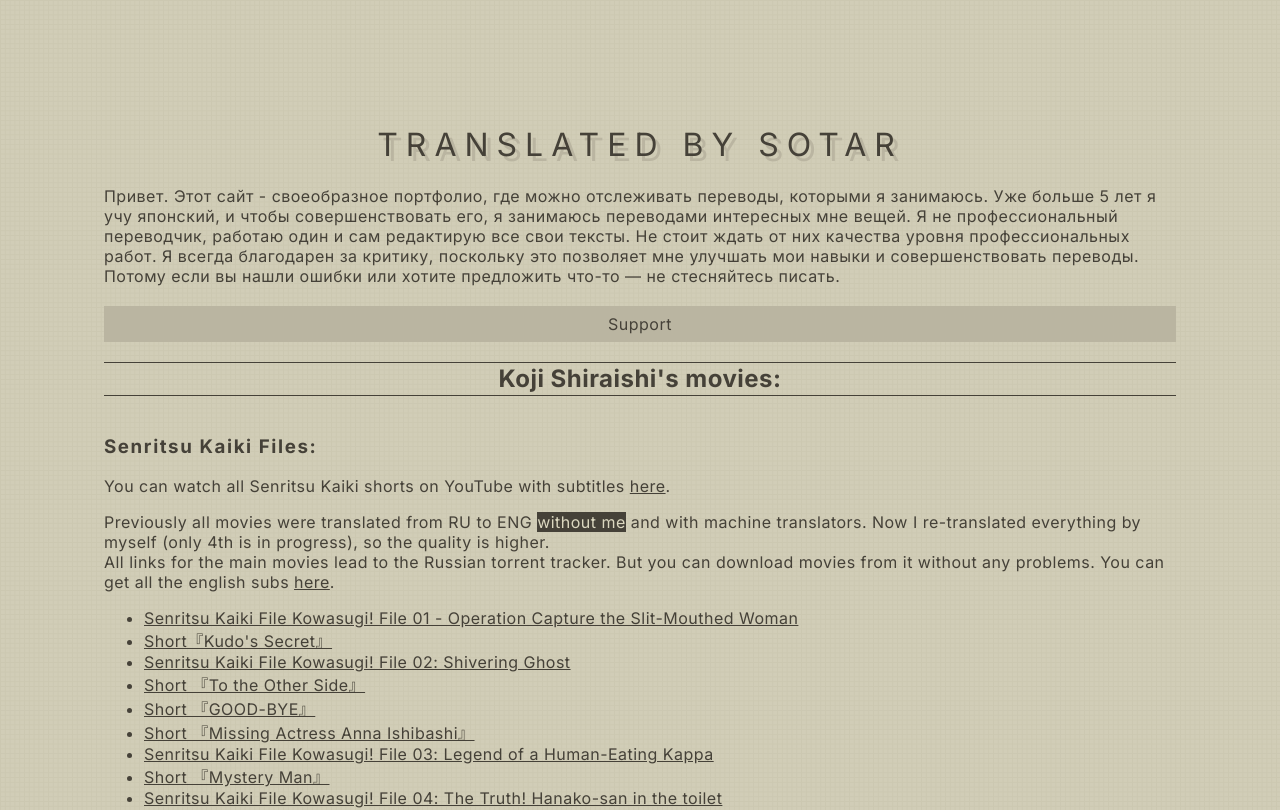
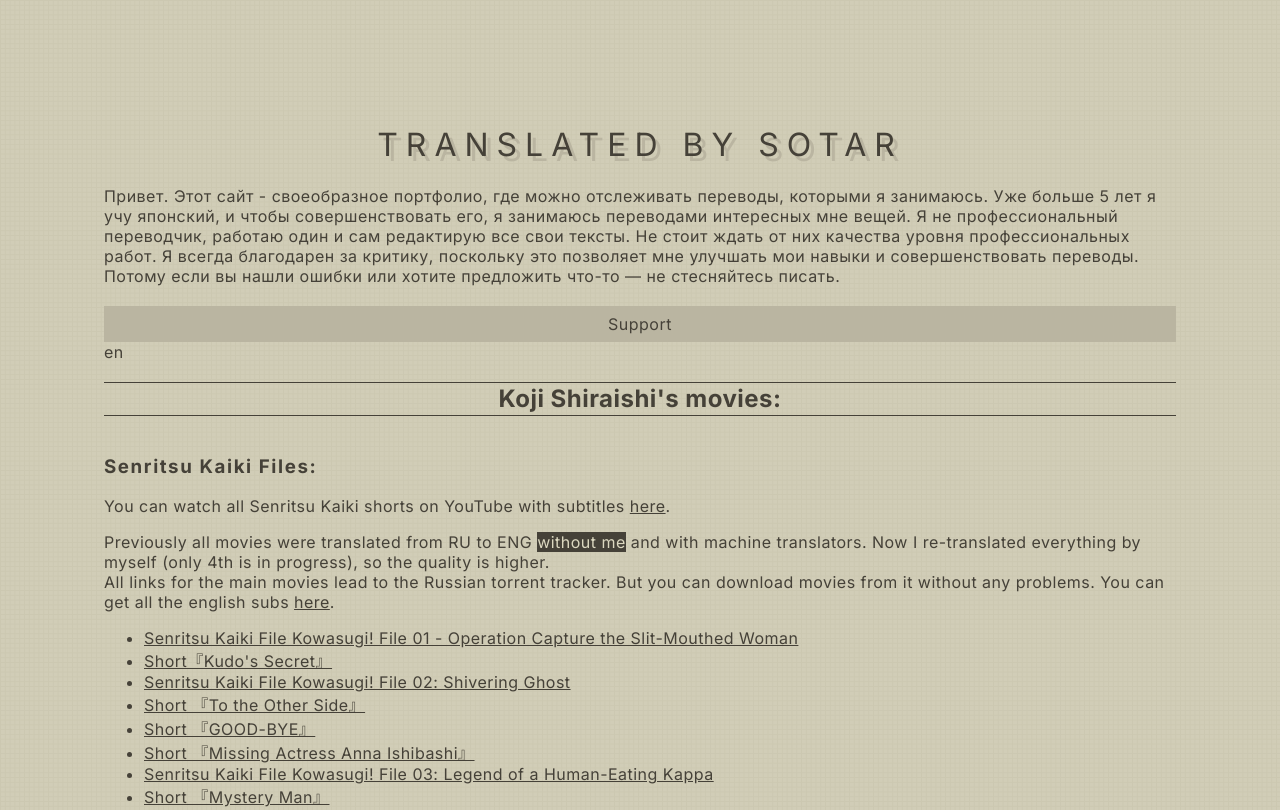
Before and after one commit to PavelKhomyakov/Portfolio-Page, a Next.js app: page / in a window 1280 px wide. Shown: the top 810 px of the page. Built offline with nearby package versions, Linux system fonts and the light colour scheme.

Commit message:
Log language

```diff
--- a/src/app/page.tsx
+++ b/src/app/page.tsx
@@ -14,6 +14,7 @@
         </h1>
       </center>
       <StartBlock />
+      <div>{userLanguage}</div>
       {userLanguage === "ru" ? (
         <> {/* Russian */}
           <div>
```
